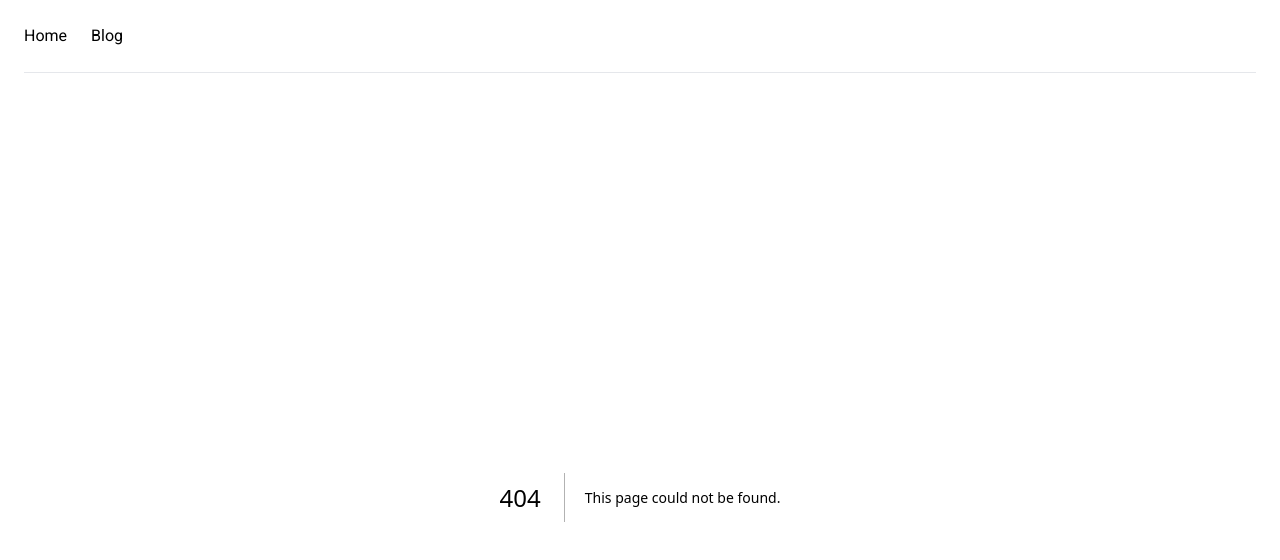
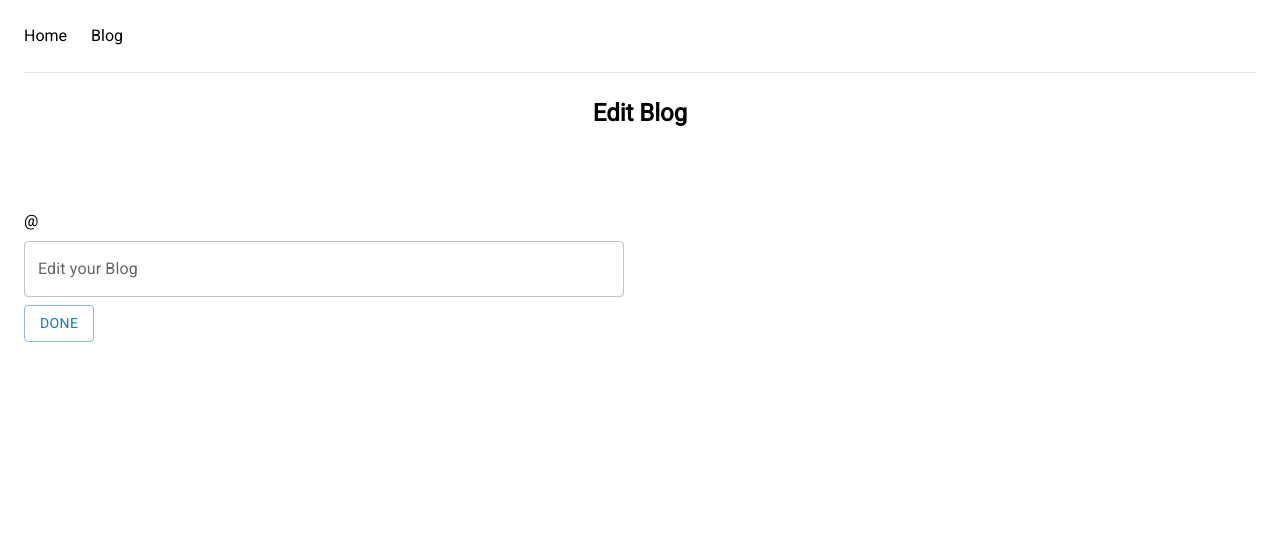
Before and after one commit to mh-sagar74/Blog-App, a Next.js app: page /edit-blog in a window 1280 px wide. Before the commit this address had no page. Shown: the top 560 px of the page. Built offline with nearby package versions, Linux system fonts and the light colour scheme.

Commit message:
adding edit functionality

```diff
--- a/app/components/Blog.jsx
+++ b/app/components/Blog.jsx
@@ -1,6 +1,6 @@
 "use client";
 
-import { useEffect, useState } from "react";
+import { useState } from "react";
 import { v4 as uuidv4 } from "uuid";
 import Btn from "./Btn";
 import {
@@ -8,6 +8,7 @@ import {
   setTodoDataLocalStorage,
 } from "./todoLocalStorage";
 import { useRouter } from "next/navigation";
+import Link from "next/link";
 
 export default function Blog() {
   const [allPosts, setAllPosts] = useState(() => getTodoDataLocalStorage());
@@ -35,8 +36,19 @@ export default function Blog() {
             <div className="pl-3 text-xs text-gray-600">
               Posted on {post.date} at {post.time}
             </div>
-            <div className="ml-3 mt-3">
-              <Btn onCLick={() => handleDltBtn(post.key)} click={"Delete"} />
+            <div className="flex">
+              <div className="ml-3 mt-3">
+                <Link
+                  href={{
+                    pathname: "/edit-blog",
+                    query: { name: post.userName, data: post.post },
+                  }}>
+                  <Btn click={"Edit"}></Btn>
+                </Link>
+              </div>
+              <div className="ml-3 mt-3">
+                <Btn onCLick={() => handleDltBtn(post.key)} click={"Delete"} />
+              </div>
             </div>
           </div>
         </div>
--- /dev/null
+++ b/app/components/BlogEdit.jsx
@@ -0,0 +1,30 @@
+"use client";
+
+import { useRouter, useSearchParams } from "next/navigation";
+import Btn from "./Btn";
+import TextArea from "./TextArea";
+import { useState } from "react";
+import { setTodoDataLocalStorage } from "./todoLocalStorage";
+
+export default function BlogEdit() {
+  const router = useRouter();
+  const searchParams = useSearchParams();
+  const [blog, setBlog] = useState(searchParams.get("data"));
+
+  const handleDoneBtn = () => {
+    setTodoDataLocalStorage(blog);
+    router.push("/blog");
+  };
+
+  return (
+    <div>
+      <h1>@{searchParams.get("name")}</h1>
+      <TextArea
+        label="Edit your Blog"
+        value={blog}
+        onChange={(e) => setBlog(e.target.value)}
+      />
+      <Btn click="Done" onCLick={handleDoneBtn} />
+    </div>
+  );
+}
--- /dev/null
+++ b/app/edit-blog/page.jsx
@@ -0,0 +1,10 @@
+import BlogEdit from "../components/BlogEdit";
+
+export default function EditPage() {
+  return (
+    <div>
+      <div className="text-2xl font-semibold mb-20 text-center">Edit Blog</div>
+      <BlogEdit />
+    </div>
+  );
+}
```
